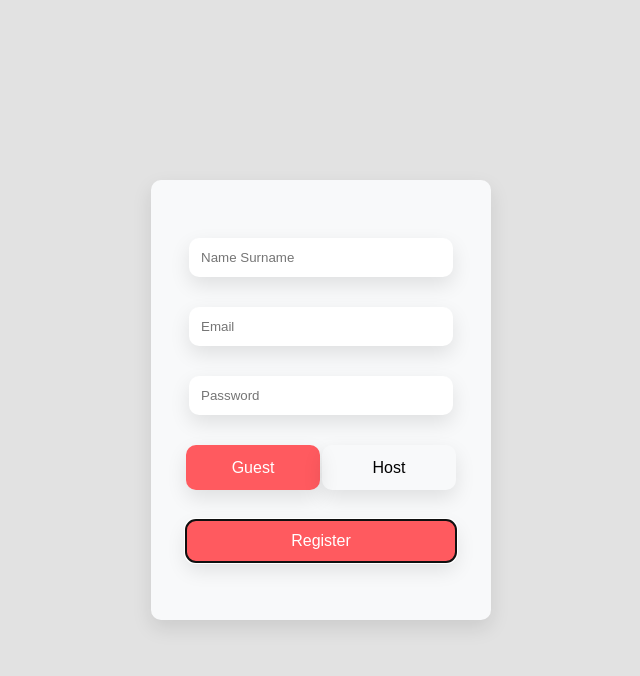
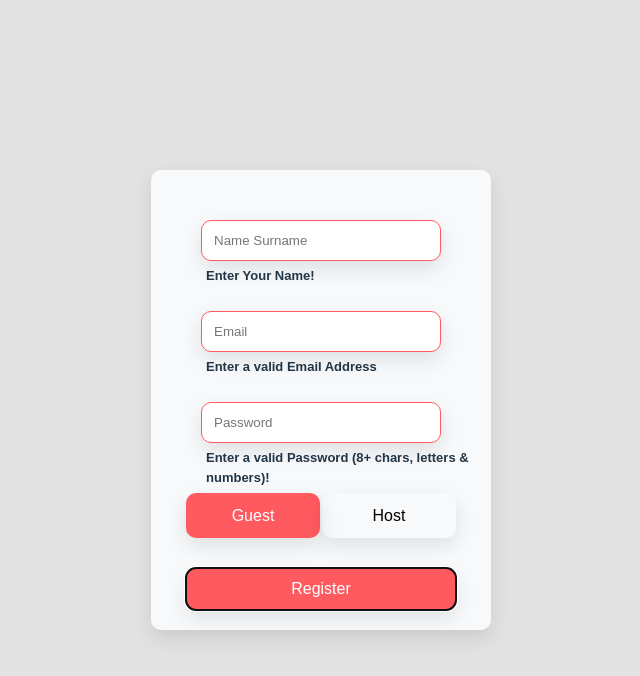
Before and after one commit to ShortTermStayCompany/website, a React (Vite) app: page / in a window 1280 px wide. Both pictures are taken after a click on the button "Register". Shown: the top 676 px of the page, without its empty margins (319-959 px from the left). Built offline with nearby package versions, Linux system fonts and the light colour scheme; no server answers.

Commit message:
checkpoint

```diff
--- a/src/components/feature/loginRegister/InputField/InputField.css
+++ b/src/components/feature/loginRegister/InputField/InputField.css
@@ -0,0 +1,36 @@
+.inputField {
+    width: 80%;
+    display: flex;
+    flex-direction: column;
+}
+
+.inputField input{
+    padding: 12px;
+    border-radius: 10px;
+    border: none;
+    font-family: 'Poppins Light', sans-serif;
+    box-shadow: 0 8px 20px rgba(0, 0, 0, 0.1);
+}
+
+.inputField input.fail{
+    border: 1px solid #ff5a5f;
+}
+
+.inputField input:focus{
+    outline: none;
+    border: rgb(161, 161, 161) 1px solid;
+}
+
+.errorContainer{
+    margin-bottom: 15px;
+    margin-top: 5px;
+    margin-left: 5px;
+}
+
+.error{
+    font-weight: bold;
+    font-family: 'Poppins Light', sans-serif;
+    font-size: small;
+    position: absolute;
+    text-align: left;
+}
--- a/src/components/feature/loginRegister/InputField/InputField.jsx
+++ b/src/components/feature/loginRegister/InputField/InputField.jsx
@@ -4,7 +4,7 @@ import './InputField.css';
 
 // eslint-disable-next-line react/prop-types
 const InputField = ({ type, placeholder, value, onChange, isValid, errorMessage }) => (
-    <div className="InputField">
+    <div className="inputField">
         <input
             className={`${isValid ? '' : 'fail'}`}
             type={type}
@@ -12,8 +12,12 @@ const InputField = ({ type, placeholder, value, onChange, isValid, errorMessage
             value={value}
             onChange={onChange}
         />
-        {!isValid && <span className="error">{errorMessage}</span>}
-    </div>
+            {!isValid &&
+                <div className="errorContainer">
+                    <span className="error">{errorMessage}</span>
+                </div>
+            }
+                </div>
 );
 
 export default InputField;
--- a/src/components/feature/loginRegister/RoleSelector/RoleSelector.css
+++ b/src/components/feature/loginRegister/RoleSelector/RoleSelector.css
@@ -0,0 +1,45 @@
+
+.RoleSelector{
+
+    width: 90%;
+    height: 100%;
+    /*border-radius: 10px;*/
+    /*border: 1px solid #888888;*/
+    display: flex;
+    flex-direction: row;
+    gap: 2px;
+
+}
+.RoleSelectorButton {
+
+    width: 160px;
+    height: 45px;
+    background: transparent;
+    padding: 10px;
+    border-radius: 10px;
+    cursor: pointer;
+    font-family: 'Poppins Light', sans-serif;
+    box-shadow: 0 8px 20px rgba(0, 0, 0, 0.1);
+    border-width: 0px 0px 0px 0px;
+
+}
+
+.RoleSelectorButton.selected {
+    background-color: #ff5a5f;
+    color: white;
+}
+
+.RoleSelectorButton.selected:hover {
+    background-color: #ff5a5f;
+    color: white;
+}
+.RoleSelectorButton:hover {
+    background-color: #cecece;
+}
+
+.RoleSelectorButton:active{
+    transition: transform 0.2s ease; /* Smooth transition */
+
+    transform: scale(0.9); /* Shrinks the button to 90% of its size when clicked */
+
+}
--- a/src/components/feature/loginRegister/RoleSelector/RoleSelector.jsx
+++ b/src/components/feature/loginRegister/RoleSelector/RoleSelector.jsx
@@ -1,14 +1,14 @@
 // eslint-disable-next-line no-unused-vars
 import React from 'react';
-import './InputField.css';
+import './RoleSelector.css';
 
-const RoleSelector = ({ roles, selectedRole,setSelectedRole }) => (
+const RoleSelector = ({ rolesArray, selectedRoleFromArray,setselectedRoleFromArray }) => (
     <div className="RoleSelector">
-        {roles.map((role) => (
+        {rolesArray.map((role) => (
             <button
                 key={role}
-                className={`RoleSelectorButton ${selectedRole === role ? 'selected' : ''}`}
-                onClick={() => setSelectedRole(role)}
+                className={`RoleSelectorButton ${selectedRoleFromArray === role ? 'selected' : ''}`}
+                onClick={() => setselectedRoleFromArray(role)}
             >
                 {role}
             </button>
--- a/src/components/feature/loginRegister/registerModal/RegisterModal.css
+++ b/src/components/feature/loginRegister/registerModal/RegisterModal.css
@@ -5,6 +5,11 @@ body {
 .RegisterModal {
     position: fixed; /* Makes the div independent of other components */
     flex-grow: inherit;
+    display: flex;       /* Enable Flexbox */
+    flex-direction: column; /* Align children in a row (default, but explicitly stated) */
+    gap: 30px;           /* Optional: Add spacing between items */
+    justify-content: center; /* Optional: Center items horizontally */
+    align-items: center;    /* Optional: Center items vertically */
     width: 300px;
     min-height: 400px;
     background-color: #f8f9fa;
@@ -15,43 +20,10 @@ body {
     /*padding: 20px;   !* Optional: Add some padding *!*/
     border-radius: 10px;
     /*border: #888888 3px solid;*/
-    display: flex;       /* Enable Flexbox */
-    flex-direction: column; /* Align children in a row (default, but explicitly stated) */
-    gap: 30px;           /* Optional: Add spacing between items */
-    justify-content: center; /* Optional: Center items horizontally */
-    align-items: center;    /* Optional: Center items vertically */
+
     animation: fadeIn 0.3s ease-out;
     box-shadow: 0 8px 20px rgba(0, 0, 0, 0.1);
     padding: 20px;
-}
-
-.RegisterModal input{
-    padding: 12px;
-    vertical-align: center;
-
-    width: 80%;
-    border-radius: 10px;
-    /*border-width: 0.07cm;*/
-    border: none;
-    font-family: 'Poppins Light', sans-serif;
-    box-shadow: 0 8px 20px rgba(0, 0, 0, 0.1);
-
-}
-.RegisterModal input.fail{
-    border: 1px solid #ff5a5f;
-    margin: 0;
-
-}
-
-.RegisterModal input:focus{
-    outline: none;
-    border: rgb(161, 161, 161) 1px solid;
-
-
-}
-
-.error{
-    text-align: left;
 }
 
 .RegisterButton{
@@ -73,54 +45,9 @@ body {
 
 }
 
-.RoleSelector{
-
-    width: 90%;
-    height: 100%;
-    /*border-radius: 10px;*/
-    /*border: 1px solid #888888;*/
-    display: flex;
-    flex-direction: row;
-    gap: 2px;
-
-}
-.RoleSelectorButton {
-
-    width: 160px;
-    height: 45px;
-    background: transparent;
-    padding: 10px;
-    border-radius: 10px;
-    cursor: pointer;
-    font-family: 'Poppins Light', sans-serif;
-    box-shadow: 0 8px 20px rgba(0, 0, 0, 0.1);
-    border-width: 0px 0px 0px 0px;
-
-}
-
-.RoleSelectorButton.selected {
-    background-color: #ff5a5f;
-    color: white;
-}
-
-.RoleSelectorButton.selected:hover {
-    background-color: #ff5a5f;
-    color: white;
-}
-.RoleSelectorButton:hover {
-    background-color: #cecece;
-}
-
-
 .RegisterButton:active {
     transition: transform 0.2s ease-out; /* Smooth transition */
 
     transform: scale(0.91); /* Shrinks the button to 90% of its size when clicked */
 
 }
-.RoleSelectorButton:active{
-    transition: transform 0.2s ease; /* Smooth transition */
-
-    transform: scale(0.9); /* Shrinks the button to 90% of its size when clicked */
-
-}
--- a/src/components/feature/loginRegister/registerModal/RegisterModal.jsx
+++ b/src/components/feature/loginRegister/registerModal/RegisterModal.jsx
@@ -1,7 +1,8 @@
 import React, { useEffect } from 'react';
 import './RegisterModal.css';
 import { registerUser } from '../../../../Api/apiService.js';
-
+import RoleSelector from "../RoleSelector/RoleSelector.jsx";
+import InputField from "../InputField/InputField.jsx";
 const RegisterModal = () => {
     const [selectedRole, setSelectedRole] = React.useState('Guest');
     const roles = ['Guest', 'Host'];
@@ -29,6 +30,16 @@ const RegisterModal = () => {
     }, [name, email, password]);
 
     const handleRegister = async () => {
+        if (name.trim().length === 0) {
+            setNameValid(false);
+        }
+        if (email.trim().length === 0) {
+            setEmailValid(false);
+        }
+        if (password.trim().length === 0) {
+            setPasswordValid(false);
+        }
+
         if (nameValid && emailValid && passwordValid) {
             try {
                 const userData = {
@@ -43,52 +54,48 @@ const RegisterModal = () => {
                 console.error('Registration failed:', error);
             }
         } else {
+
             console.error('Validation errors exist');
         }
     };
 
     return (
         <div className="RegisterModal">
-            <input
-                className={`${nameValid ? '' : 'fail'}`}
+            <div>
+
+            </div>
+            <InputField
                 type="text"
                 placeholder="Name Surname"
                 value={name}
                 onChange={(e) => setName(e.target.value)}
+                isValid={nameValid}
+                errorMessage="Enter Your Name!"
             />
-            {!nameValid && <span className="error">Enter Your Name!</span>}
 
-            <input
-                className={`${emailValid ? '' : 'fail'}`}
+            <InputField
                 type="email"
                 placeholder="Email"
                 value={email}
                 onChange={(e) => setEmail(e.target.value)}
+                isValid={emailValid}
+                errorMessage="Enter a valid Email Address"
             />
-            {!emailValid && <span className="error">Enter a valid Email Address</span>}
-
-            <input
-                className={`${passwordValid ? '' : 'fail'}`}
+            <InputField
                 type="password"
                 placeholder="Password"
                 value={password}
                 onChange={(e) => setPassword(e.target.value)}
+                isValid={passwordValid}
+                errorMessage="Enter a valid Password (8+ chars, letters & numbers)!"
             />
-            {!passwordValid && (
-                <span className="error">Enter a valid Password (8+ chars, letters & numbers)!</span>
-            )}
 
-            <div className="RoleSelector">
-                {roles.map((role) => (
-                    <button
-                        key={role}
-                        className={`RoleSelectorButton ${selectedRole === role ? 'selected' : ''}`}
-                        onClick={() => setSelectedRole(role)}
-                    >
-                        {role}
-                    </button>
-                ))}
-            </div>
+            <RoleSelector
+                rolesArray={roles}
+                selectedRoleFromArray={selectedRole}
+                setselectedRoleFromArray={setSelectedRole}
+            />
+
             <button className="RegisterButton" onClick={handleRegister}>
                 Register
             </button>
```
